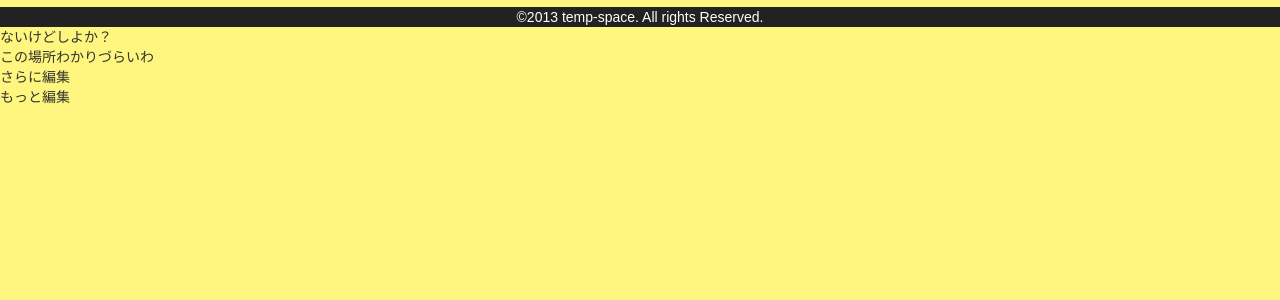
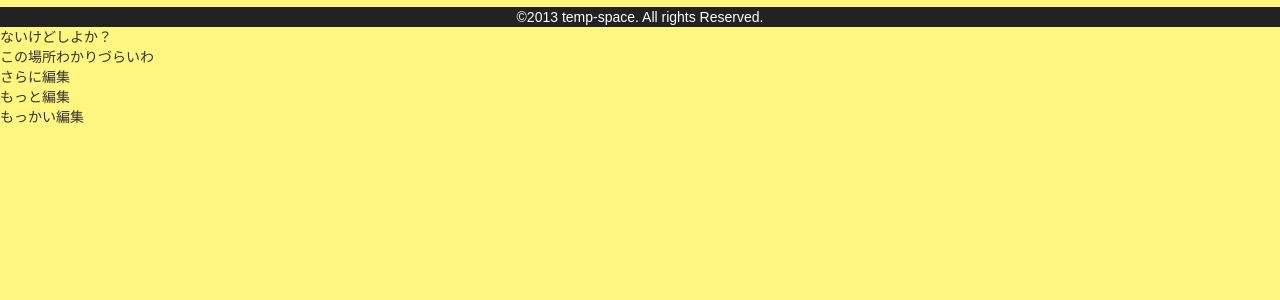
Before and after one commit to 8705/higgs, a CakePHP app: the page made by app/View/Tasks/add.ctp in a window 1280 px wide; the page is wider, and only the part inside the window is pictured. Shown: the part 393-693 px from the top of that part. Run offline with PHP 8.4 and a stand-in for CakePHP, Linux system fonts and the light colour scheme; the template is opened without the code that fills it, so the values that code supplies are empty; form fields are guessed from the names that the template uses; some libraries are stand-ins or nearby versions.

Commit message:
もっかい

```diff
--- a/app/View/Layouts/default.ctp
+++ b/app/View/Layouts/default.ctp
@@ -117,5 +117,6 @@
 <p>この場所わかりづらいわ</p>
 <p>さらに編集</p>
 <p>もっと編集</p>
+<p>もっかい編集</p>
 </body>
 </html>
```
